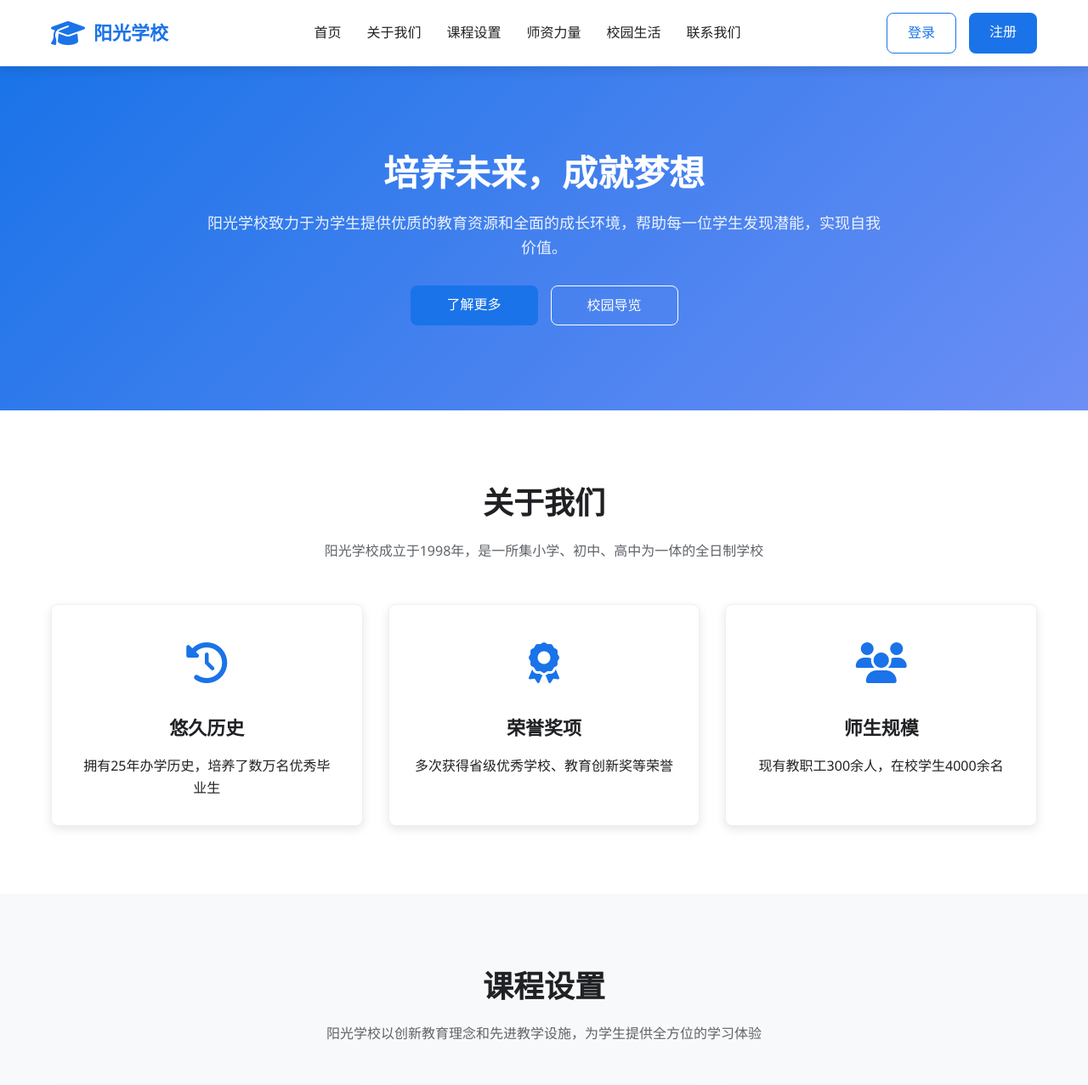
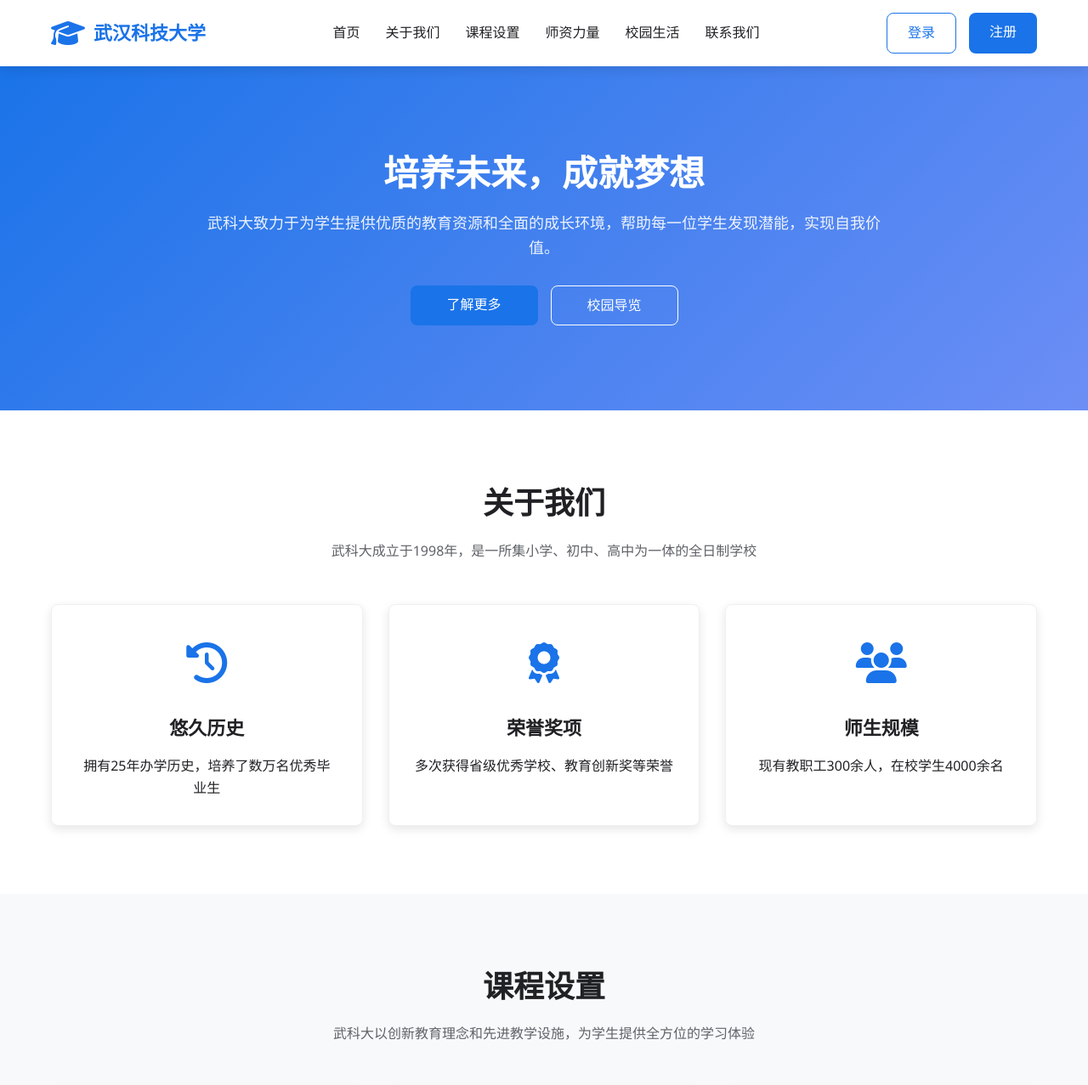
Before and after one commit to szy07/szy07.github.io, a plain HTML site: page index.html in a window 1280 px wide. Shown: the top 1277 px of the page at 85% size. Drawn offline with Linux system fonts and the light colour scheme.

Commit message:
Update index.html

```diff
--- a/index.html
+++ b/index.html
@@ -3,7 +3,7 @@
 <head>
     <meta charset="UTF-8">
     <meta name="viewport" content="width=device-width, initial-scale=1.0">
-    <title>阳光学校 - 官方网站</title>
+    <title>武汉科技大学 - 官方网站</title>
     <link rel="stylesheet" href="https://cdnjs.cloudflare.com/ajax/libs/font-awesome/6.4.0/css/all.min.css">
     <style>
         /* 基础样式 */
@@ -610,11 +610,11 @@
             <nav class="navbar">
                 <div class="logo">
                     <i class="fas fa-graduation-cap logo-icon"></i>
-                    <span class="logo-text">阳光学校</span>
+                    <span class="logo-text">武汉科技大学</span>
                 </div>
 
                 <ul class="nav-links">
-                    <li><a href="#home">首页</a></li>
+                    <li><a href="www.wust.edu.cn">首页</a></li>
                     <li><a href="#about">关于我们</a></li>
                     <li><a href="#courses">课程设置</a></li>
                     <li><a href="#teachers">师资力量</a></li>
@@ -656,7 +656,7 @@
         <div class="container">
             <div class="hero-content">
                 <h1>培养未来，成就梦想</h1>
-                <p>阳光学校致力于为学生提供优质的教育资源和全面的成长环境，帮助每一位学生发现潜能，实现自我价值。</p>
+                <p>武科大致力于为学生提供优质的教育资源和全面的成长环境，帮助每一位学生发现潜能，实现自我价值。</p>
                 <div class="hero-buttons">
                     <a href="#about" class="btn btn-primary">了解更多</a>
                     <a href="#campus" class="btn btn-outline" style="color: white; border-color: white;">校园导览</a>
@@ -670,7 +670,7 @@
         <div class="container">
             <div class="section-title">
                 <h2>关于我们</h2>
-                <p>阳光学校成立于1998年，是一所集小学、初中、高中为一体的全日制学校</p>
+                <p>武科大成立于1998年，是一所集小学、初中、高中为一体的全日制学校</p>
             </div>
 
             <div class="feature-grid">
@@ -706,7 +706,7 @@
         <div class="container">
             <div class="section-title">
                 <h2>课程设置</h2>
-                <p>阳光学校以创新教育理念和先进教学设施，为学生提供全方位的学习体验</p>
+                <p>武科大以创新教育理念和先进教学设施，为学生提供全方位的学习体验</p>
             </div>
 
             <div class="feature-grid">
```
